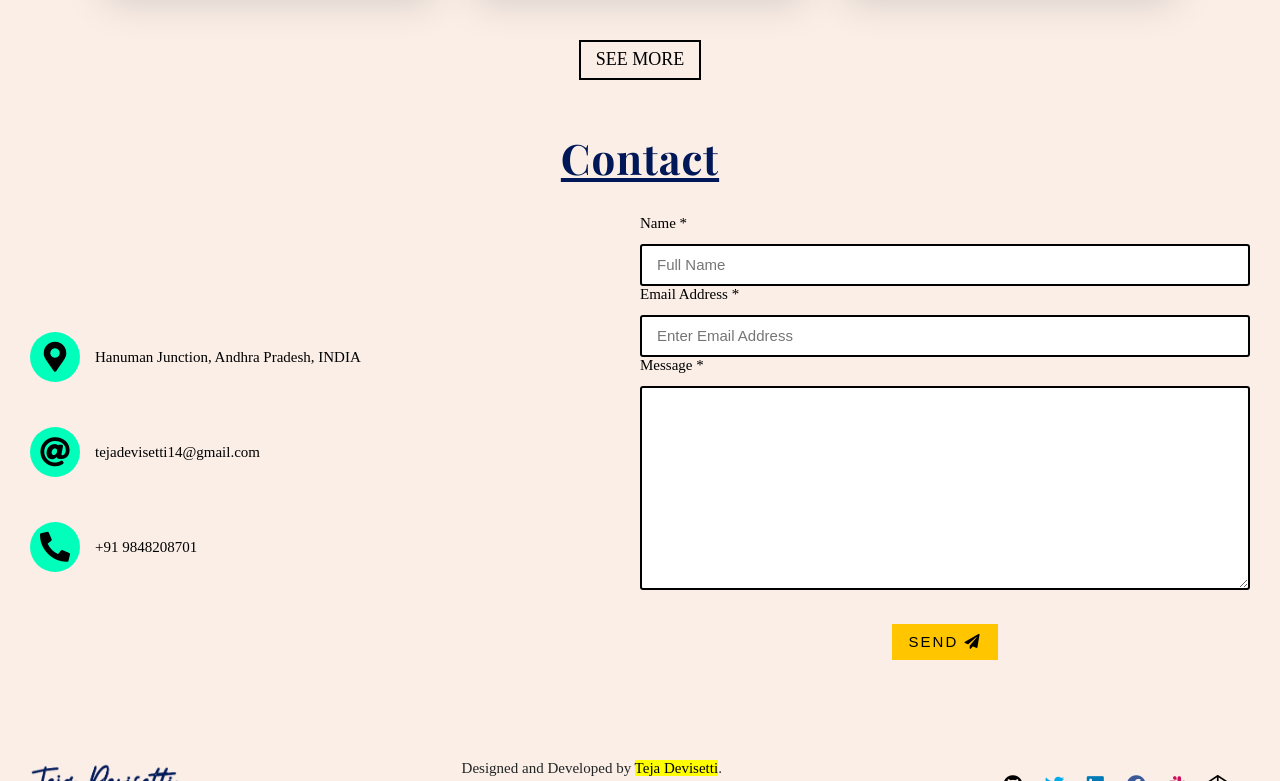
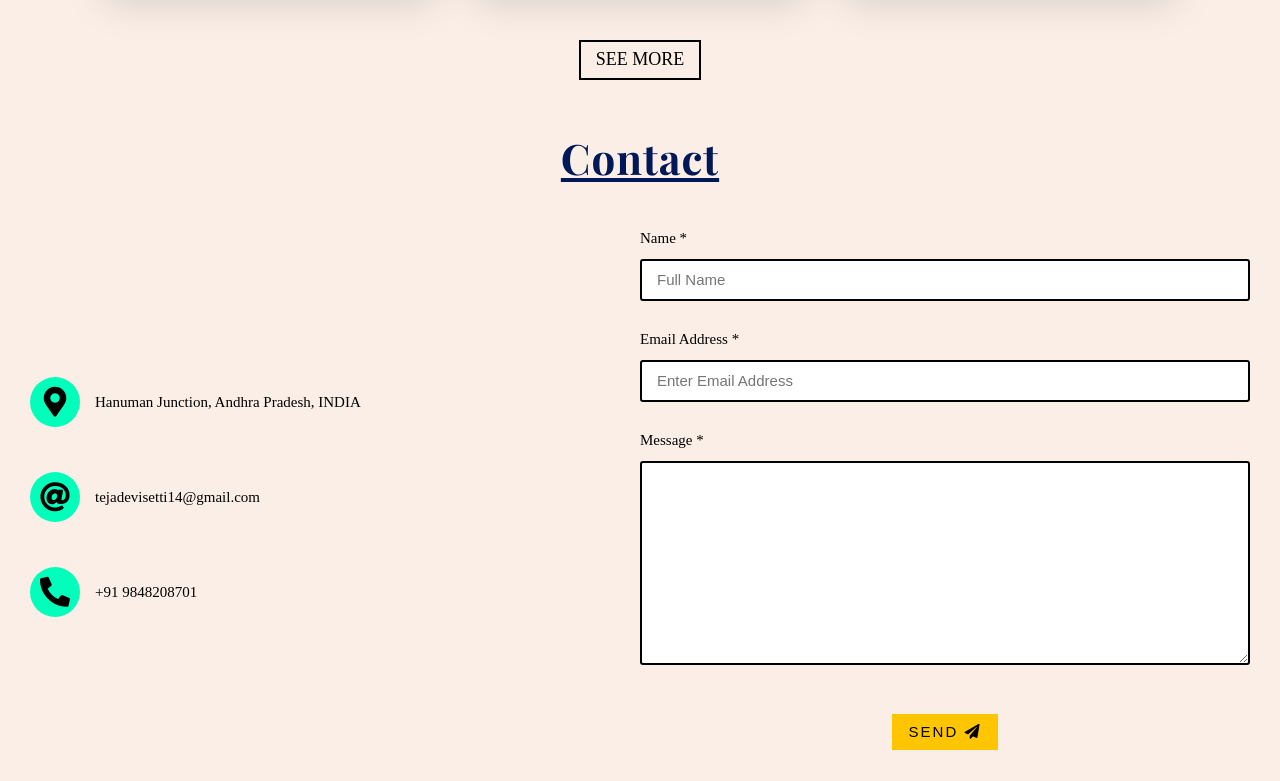
Before and after one commit to Teja54/portfolio, a plain HTML site: page index.html in a window 1280 px wide. Shown: the part 2019-2800 px from the top of the page. Drawn offline with nearby package versions, Linux system fonts and the light colour scheme; a web font is replaced by a local one.

Commit message:
fixed issues

```diff
--- a/index.html
+++ b/index.html
@@ -172,12 +172,18 @@
     <h2>Contact</h2>
     <div class="contact-section">
       <form method="POST" data-netlify="true" netlify>
+        <div>
           <label for="name">Name *</label>
           <input type="text" id="name" placeholder="Full Name" autocomplete="off">
+        </div>
+        <div>
           <label for="email">Email Address *</label>
           <input name='Email' id="email" value="" type="email" placeholder="Enter Email Address" autocomplete="off">
+        </div>
+        <div>
           <label for="message">Message *</label>
           <textarea name="message" id="message" cols="30" rows="10"></textarea>
+        </div>
         <button type="submit" id="submit">
           Send
           <span><i class="fas fa-paper-plane"></i></span>
--- a/scss/_contact.scss
+++ b/scss/_contact.scss
@@ -8,10 +8,6 @@
 }
 form {
   width: 100%;
-
-  & > * {
-    padding: 1rem 0;
-  }
 
   label {
     color: var(--menu-btn-color);
```
Lines whose indentation alone changed are shown as unchanged.
